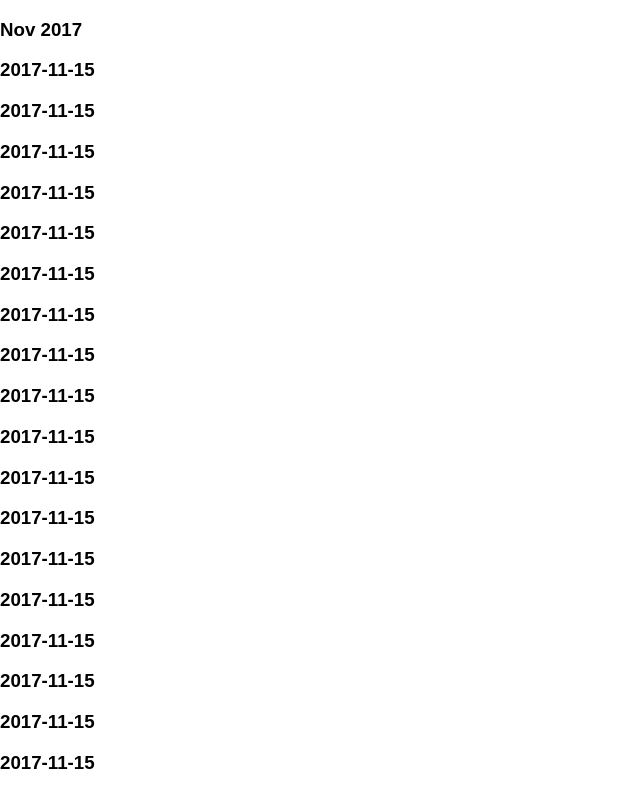
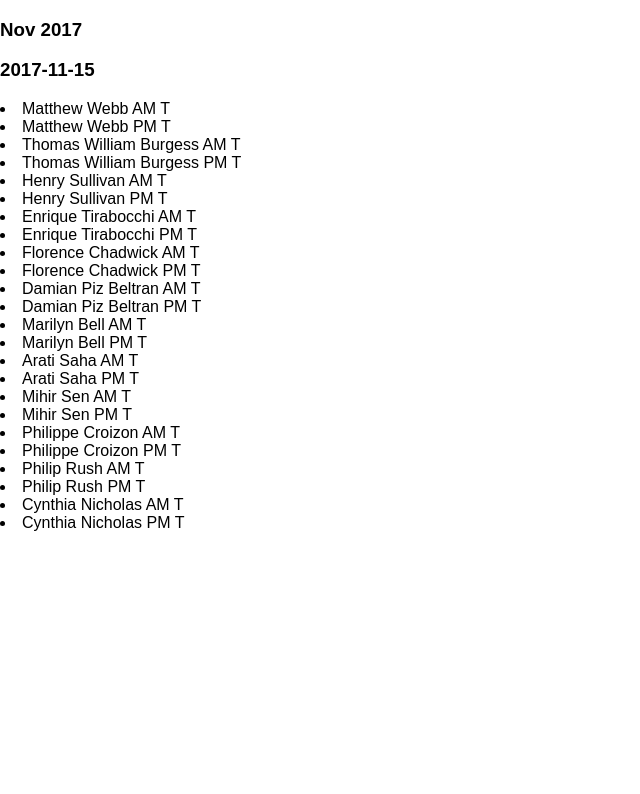
Before and after one commit to CJHunter91/absentee_manager, a React (Create React App) app: page / in a window 1280 px wide. Shown: the top 794 px of the page, without its empty margins (0-640 px from the left). Built offline with nearby package versions, Linux system fonts and the light colour scheme.

Commit message:
adds li elements for each absentee for a month

```diff
--- a/src/components/DateView.jsx
+++ b/src/components/DateView.jsx
@@ -7,13 +7,26 @@ class DateView extends Component{
 
 absenteeRender(){
 	const dates = this.props.getAbsenteeDates(this.props.date)
+	var currentDay = null;
 	if(dates.length > 0){
 		return dates.map((absentee, index) => {
-			return(
-				<article key={index} id="absence">
-				<h3>{absentee.date}</h3>
-				</article>
-				)
+
+			if(currentDay !== absentee.date){
+					currentDay = absentee.date;
+					return(
+						<article key={index} className="absence">
+						<h3>{currentDay}</h3>
+						<li>{absentee.name} {absentee.unit} {absentee.value}</li>
+						</article>
+						)
+				}
+			else{
+				return(
+						<article key={index} className="absence">
+						<li>{absentee.name} {absentee.unit} {absentee.value}</li>
+						</article>
+						)
+			}
 		})
 	}
 }
--- a/src/containers/Calendar.jsx
+++ b/src/containers/Calendar.jsx
@@ -22,12 +22,14 @@ class Calendar extends Component{
 	}
 
 	getAbsenteeDates(date){
-		return this.state.data.filter((absentee) => {
+		const filteredDates = this.state.data.filter((absentee) => {
 			if(date.month() === moment(absentee.date).month() &&
 				date.year() === moment(absentee.date).year()){
 				return absentee;
 			}
 		})
+
+		return this.sortAbsenteeDates(filteredDates);
 	}
 
 	sortAbsenteeDates(dates){
```
